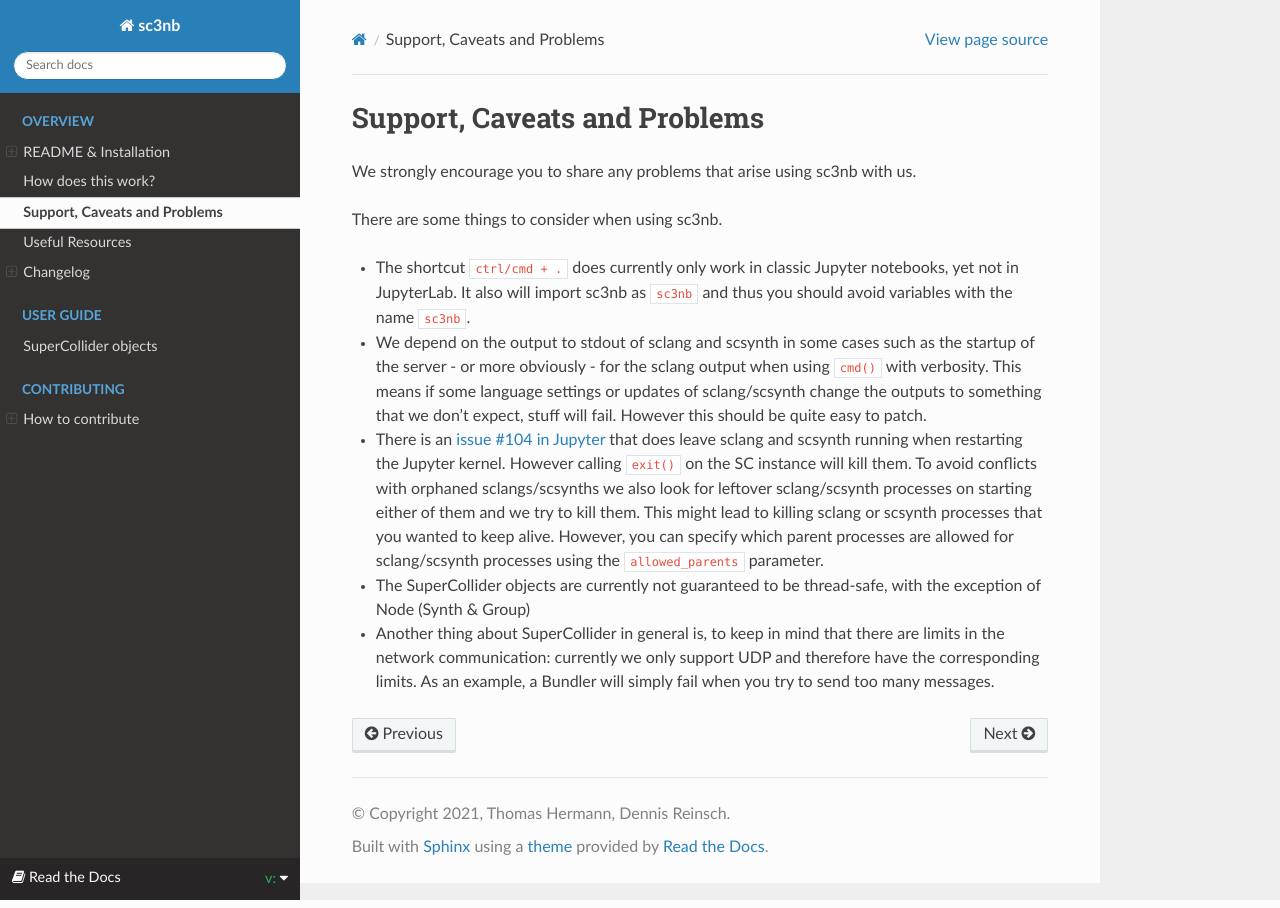
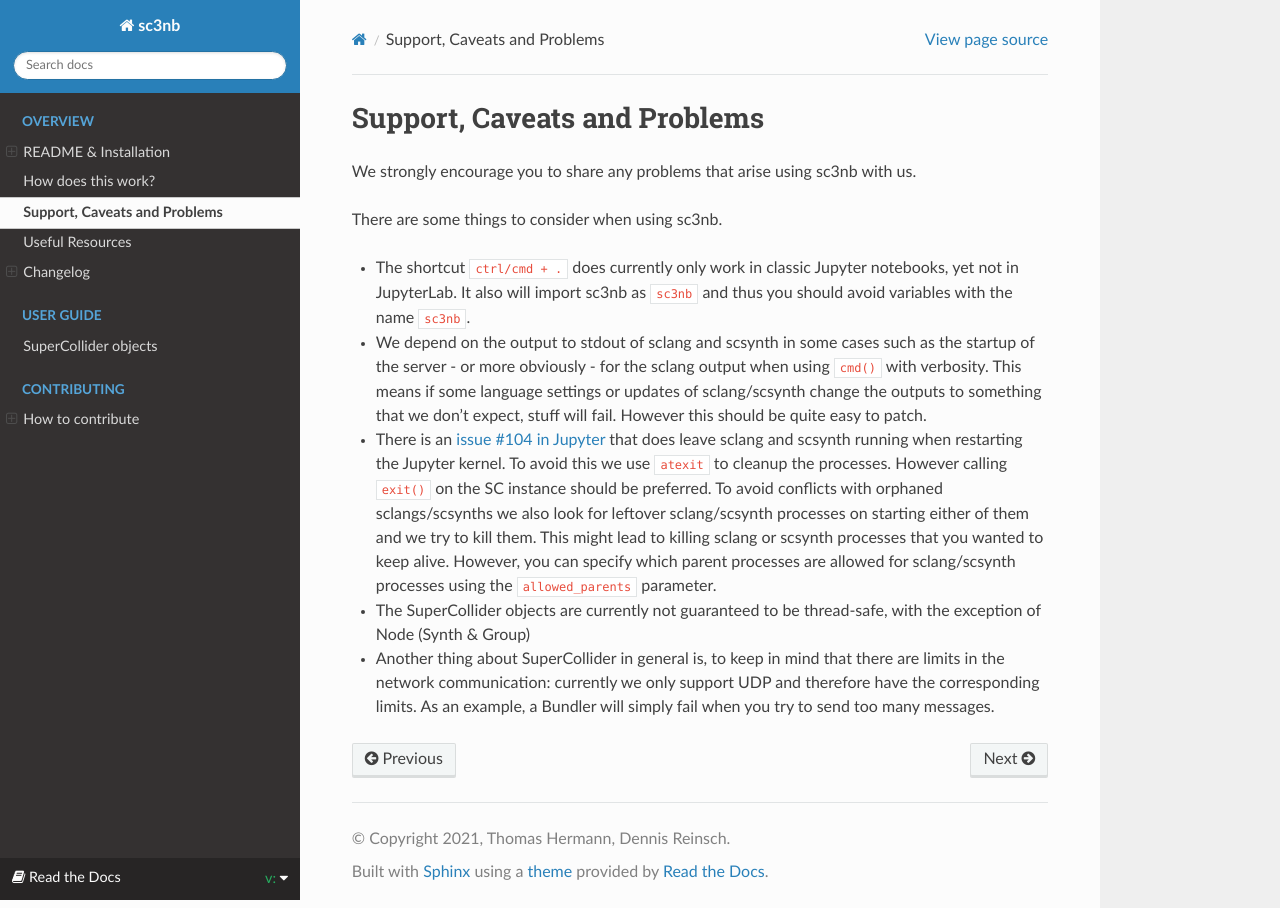
Before and after one commit to interactive-sonification/sc3nb, a Sphinx documentation site: the page built from docs/source/support.md, in a window 1280 px wide. Built offline with Sphinx 7.4.7 and the Read the Docs theme 2.0.0, drawn with Linux system fonts in a browser that asks for light colours; pages that are not in the unit, such as notebooks, are missing from menus; the version number could not be read and is left out.

Commit message:
Update docs

```diff
--- a/docs/source/support.md
+++ b/docs/source/support.md
@@ -7,6 +7,6 @@ There are some things to consider when using sc3nb.
 
 - The shortcut `ctrl/cmd + .` does currently only work in classic Jupyter notebooks, yet not in JupyterLab. It also will import sc3nb as `sc3nb` and thus you should avoid variables with the name `sc3nb`.
 - We depend on the output to stdout of sclang and scsynth in some cases such as the startup of the server - or more obviously - for the sclang output when using `cmd()` with verbosity. This means if some language settings or updates of sclang/scsynth change the outputs to something that we don't expect, stuff will fail. However this should be quite easy to patch.
-- There is an [issue #104 in Jupyter](https://github.com/jupyter/jupyter_client/issues/104) that does leave sclang and scsynth running when restarting the Jupyter kernel. However calling `exit()` on the SC instance will kill them. To avoid conflicts with orphaned sclangs/scsynths we also look for leftover sclang/scsynth processes on starting either of them and we try to kill them. This might lead to killing sclang or scsynth processes that you wanted to keep alive. However, you can specify which parent processes are allowed for sclang/scsynth processes using the `allowed_parents` parameter.
+- There is an [issue #104 in Jupyter](https://github.com/jupyter/jupyter_client/issues/104) that does leave sclang and scsynth running when restarting the Jupyter kernel. To avoid this we use `atexit` to cleanup the processes. However calling `exit()` on the SC instance should be preferred. To avoid conflicts with orphaned sclangs/scsynths we also look for leftover sclang/scsynth processes on starting either of them and we try to kill them. This might lead to killing sclang or scsynth processes that you wanted to keep alive. However, you can specify which parent processes are allowed for sclang/scsynth processes using the `allowed_parents` parameter.
 - The SuperCollider objects are currently not guaranteed to be thread-safe, with the exception of Node (Synth & Group)
 - Another thing about SuperCollider in general is, to keep in mind that there are limits in the network communication: currently we only support UDP and therefore have the corresponding limits. As an example, a Bundler will simply fail when you try to send too many messages.
```
Also changed, not shown: CHANGELOG.md (+1 -1 lines).
